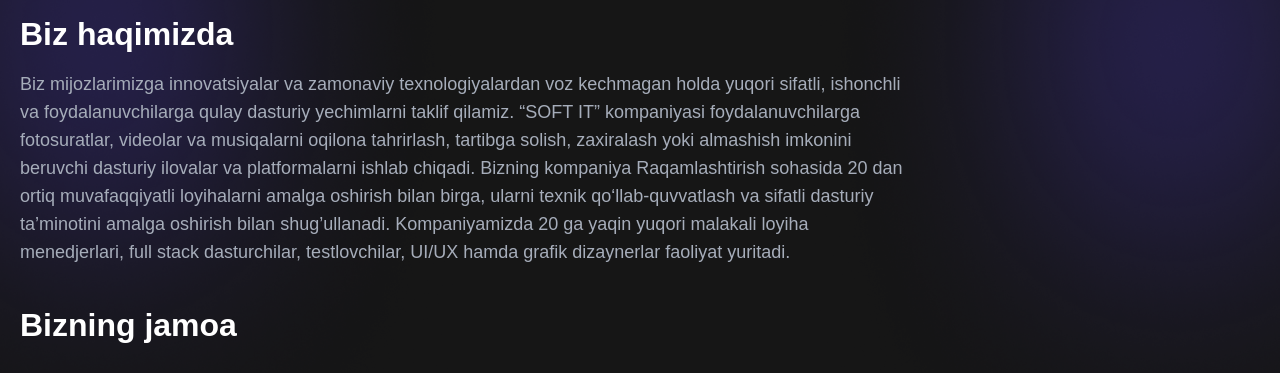
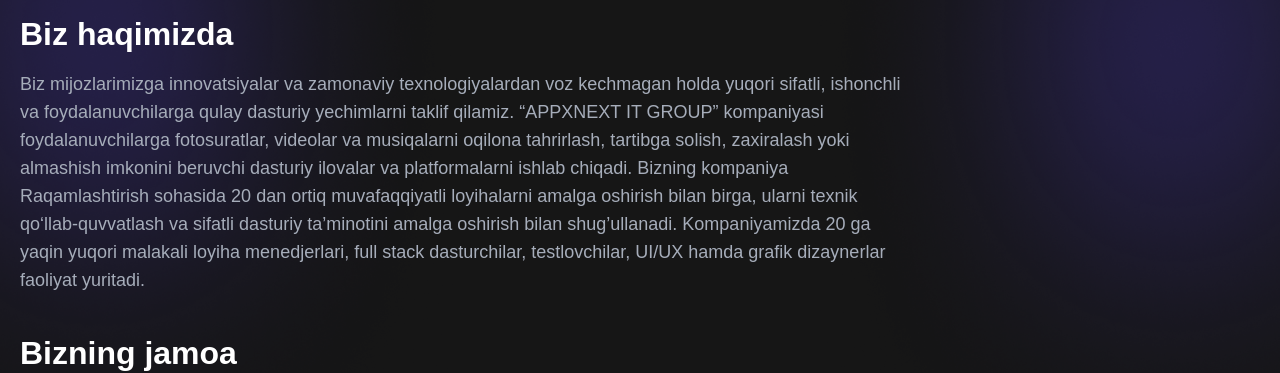
Before and after one commit to AppxNext-uz/appxnext_frontend, a React (Vite) app: page /about in a window 1280 px wide. Shown: the part 320-693 px from the top of the page. Built offline with nearby package versions, Linux system fonts and the light colour scheme.

Commit message:
Update about.jsx

```diff
--- a/src/pages/about.jsx
+++ b/src/pages/about.jsx
@@ -24,7 +24,7 @@
 								Biz mijozlarimizga innovatsiyalar va zamonaviy texnologiyalardan
 								voz kechmagan holda yuqori sifatli, ishonchli va
 								foydalanuvchilarga qulay dasturiy yechimlarni taklif qilamiz.
-								“SOFT IT” kompaniyasi foydalanuvchilarga fotosuratlar, videolar
+								“APPXNEXT IT GROUP” kompaniyasi foydalanuvchilarga fotosuratlar, videolar
 								va musiqalarni oqilona tahrirlash, tartibga solish, zaxiralash
 								yoki almashish imkonini beruvchi dasturiy ilovalar va
 								platformalarni ishlab chiqadi. Bizning kompaniya Raqamlashtirish
```
